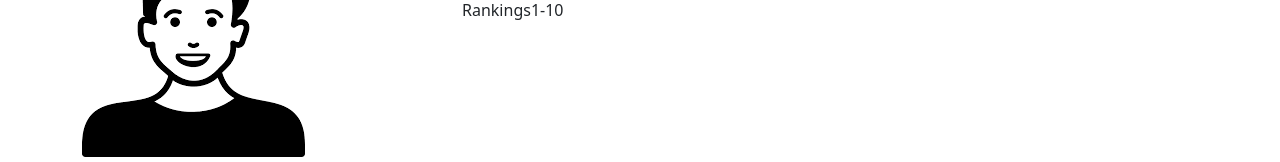
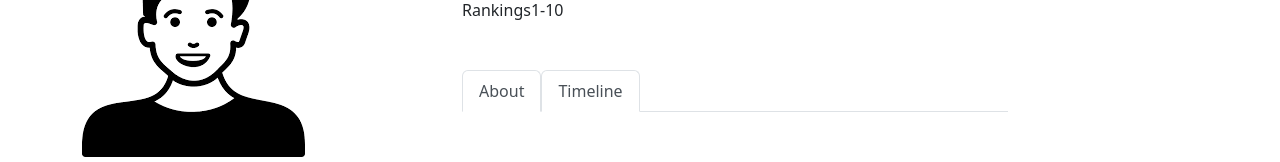
Before and after one commit to Djawad02/WebProject, a React (Create React App) app in the folder project/react-app/: page /about in a window 1280 px wide. Shown: the part 125-287 px from the top of the page. Built offline with nearby package versions, Linux system fonts and the light colour scheme.

Commit message:
Update About.js

```diff
--- a/project/react-app/src/components/About.js
+++ b/project/react-app/src/components/About.js
@@ -16,8 +16,17 @@ const About = () => {
                   <h5>Profile View</h5>
                   <h6>web developer</h6>
                   <p className='profile-rating mt-3 mb-5'>Rankings<span>1-10</span></p>
+
+                  <ul className="nav nav-tabs" role="tablist">
+                  <li className="nav-item">
+                    <a className="nav-link active" id="home-tab" data-toggle="tab" href="#home" role="tab" aria-controls="home" aria-selected="true">About</a>
+                  </li>
+                  <li className="nav-item">
+                  <a className="nav-link active" id="profile-tab" data-toggle="tab" href="#profile" role="tab" aria-controls="profile"  aria-selected="false">Timeline</a>
+                  </li>
+                </ul>
+
               </div>
-
           </div>
         </form>
       </div>
```
